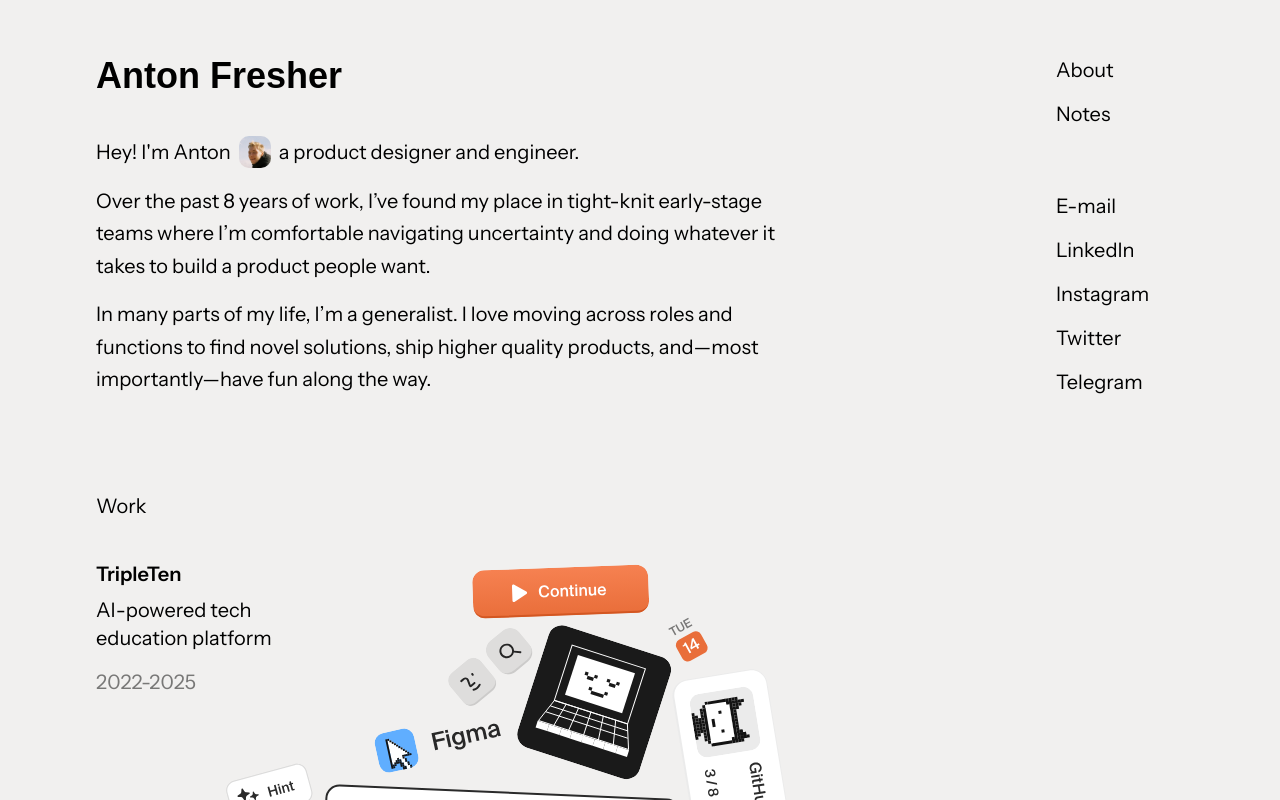
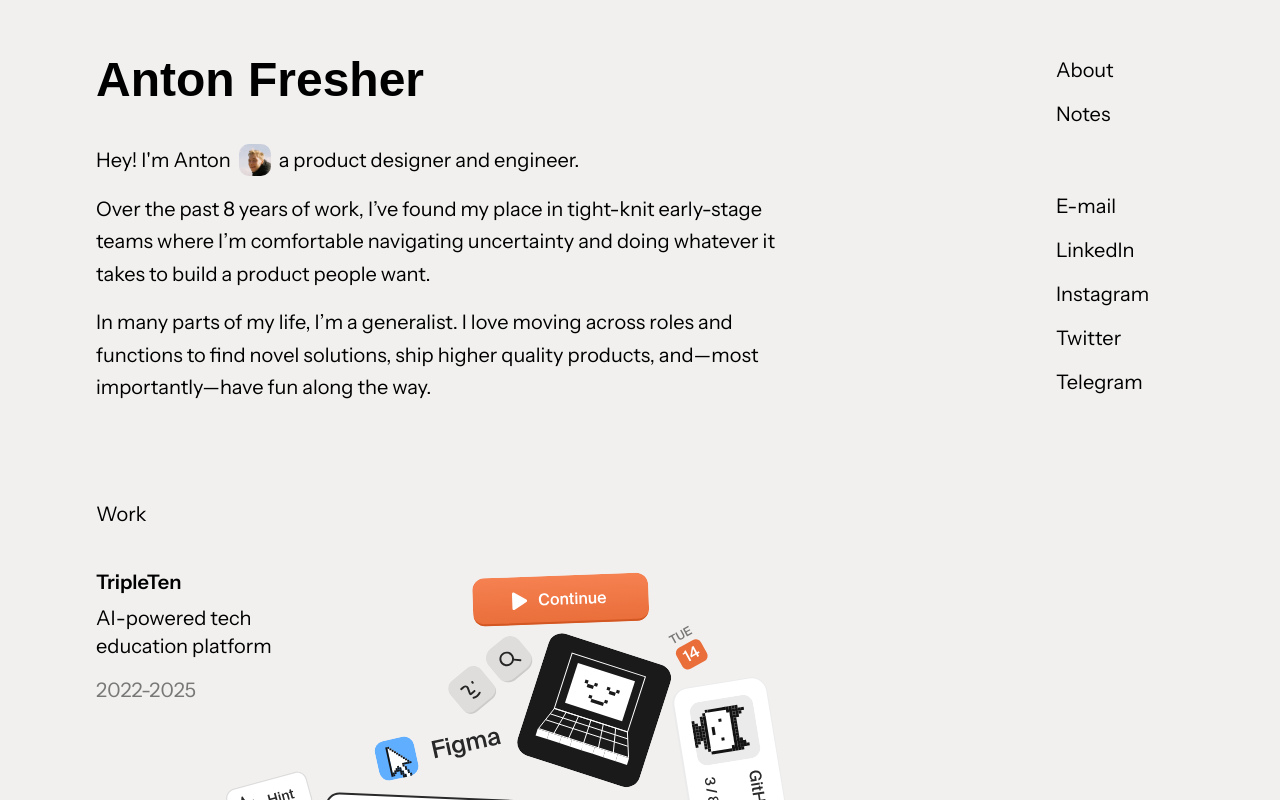
Before and after one commit to tonyfresher/tonyfresher-com, a Next.js app: page / in a window 1280 px wide. Shown: the top 800 px of the page. Built offline with nearby package versions, Linux system fonts and the light colour scheme; a web font is replaced by a local one.

Commit message:
Small changes

```diff
--- a/src/app/_home/components/about.mdx
+++ b/src/app/_home/components/about.mdx
@@ -1,5 +1,3 @@
-import Link from '@/components/link'
-
 Hey! I'm Anton ![My photo](/me.jpeg) a product designer and engineer.
 
 Over the past 8 years of work, I’ve found my place in tight-knit early-stage teams where I’m comfortable navigating uncertainty and doing whatever it takes to build a product people want.
--- a/src/app/_home/page.tsx
+++ b/src/app/_home/page.tsx
@@ -20,7 +20,7 @@ export default function HomePage() {
                     '[&_img]:mx-1 [&_img]:inline-block [&_img]:size-8 [&_img]:rounded-md [&_img]:align-top'
                 )}
             >
-                <h1 className="font-display col-span-5 m-0 mb-10 text-4xl font-semibold">
+                <h1 className="font-display col-span-5 m-0 mb-10 text-5xl font-semibold">
                     {strings.name}
                 </h1>
                 <About />
--- a/src/app/work/components/work-description-page.tsx
+++ b/src/app/work/components/work-description-page.tsx
@@ -23,7 +23,7 @@ export default function WorkDescriptionPage({
 
     return (
         <article className={articleClassName}>
-            <h1 className="font-display col-span-5 m-0 text-4xl font-semibold">{product}</h1>
+            <h1 className="font-display col-span-5 m-0 text-5xl font-semibold">{product}</h1>
             <div className="text-muted-foreground col-span-5 mt-8 mb-14 flex flex-col gap-2">
                 <div>{period}</div>
                 <div>
```
